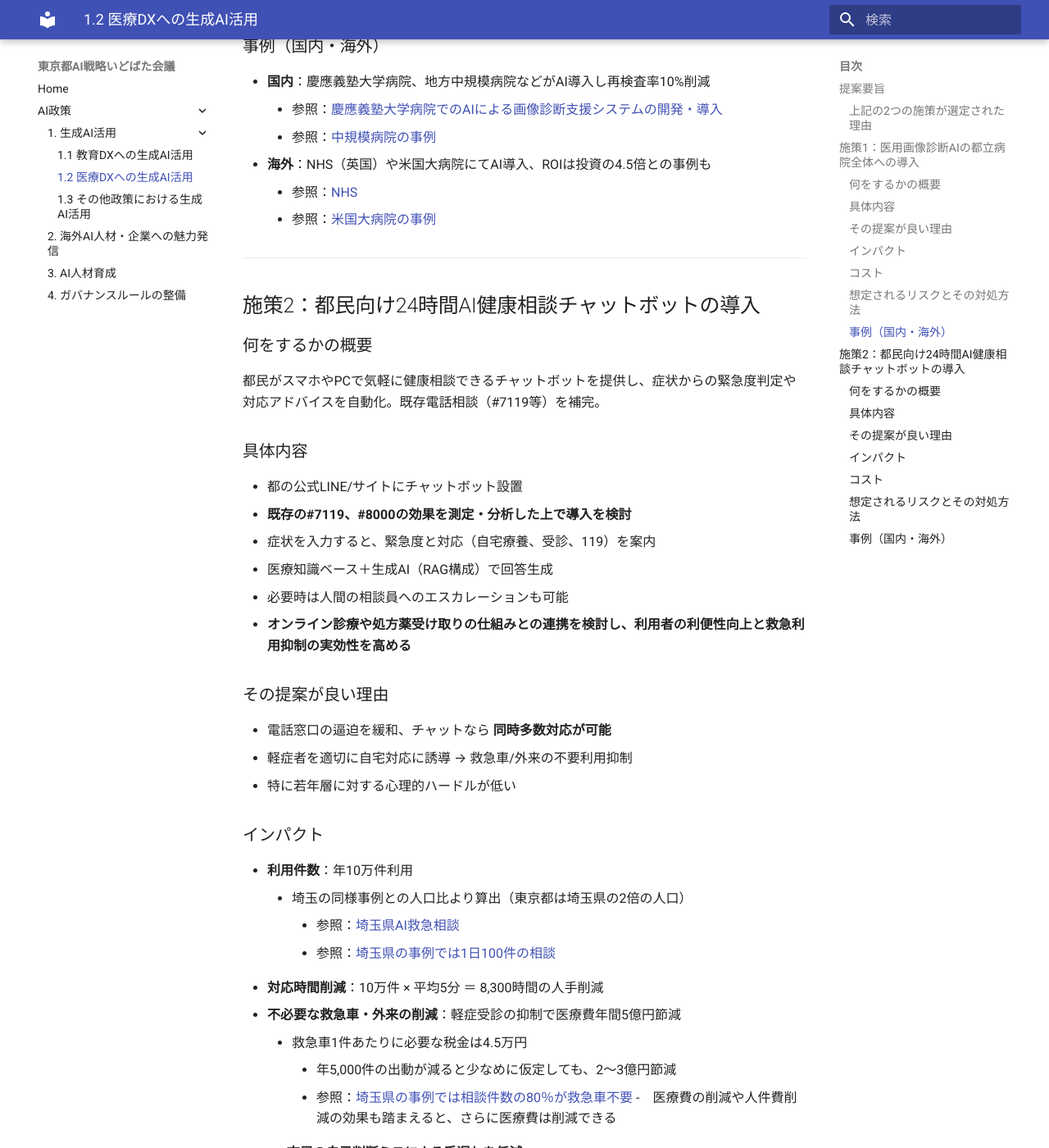
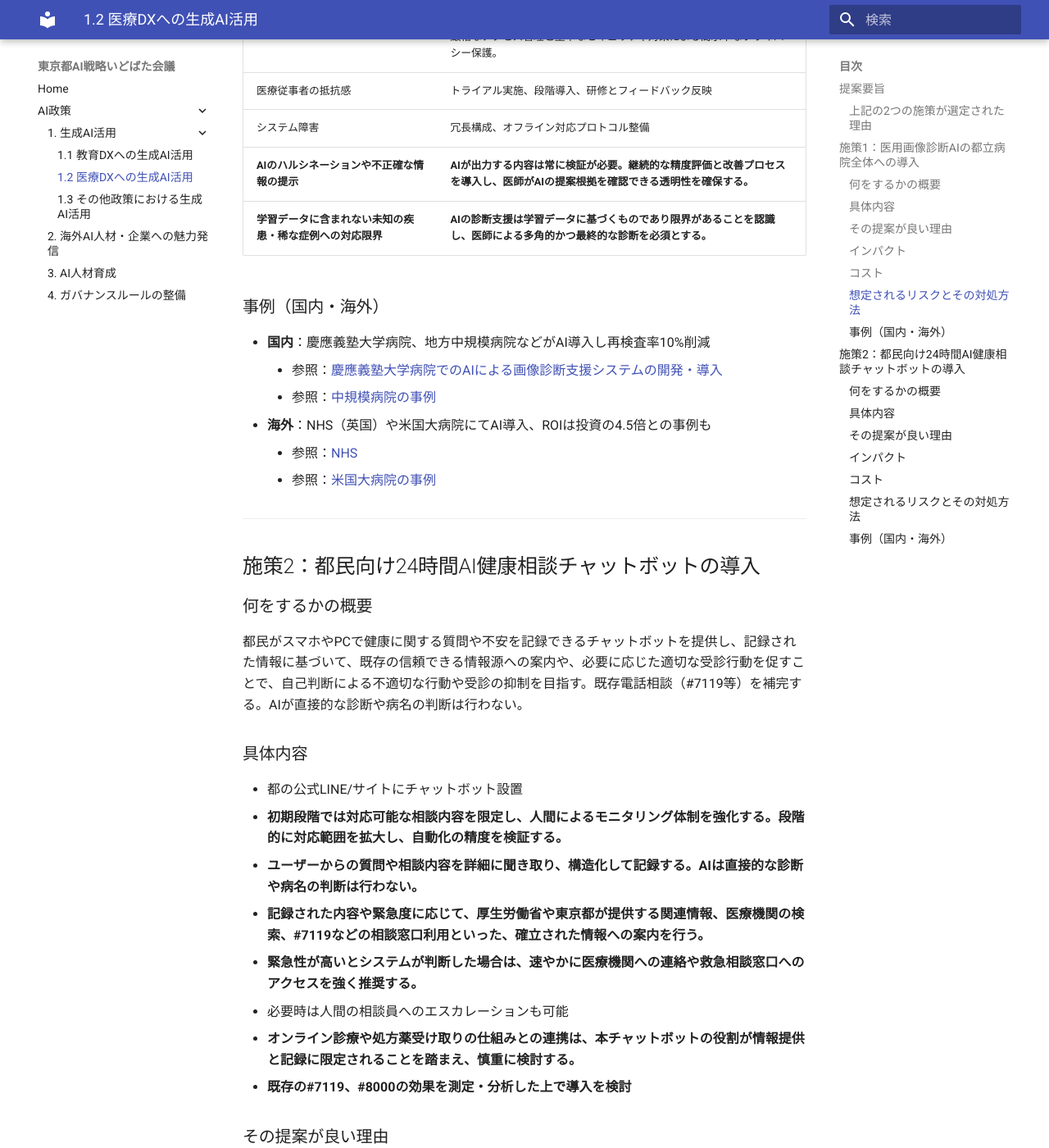
Before and after one commit to takahiroanno2024/2025_ai_idobatakaigi_output, an MkDocs documentation site: the page built from docs/1.2_医療DXへの生成AI活用.md, in a window 1280 px wide and 1400 px high, scrolled down 2791 px. Shown: the whole window at 82% size. Built offline with MkDocs 1.6.1 and Material for MkDocs 9.7.7, drawn with Linux system fonts in a browser that asks for light colours; some of the changed text lies outside the part shown.

Commit message:
高山さんの意見を反映し、施策1と2に段階的導入、AIの役割明確化とリスク対策を追記

```diff
--- a/docs/1.2_医療DXへの生成AI活用.md
+++ b/docs/1.2_医療DXへの生成AI活用.md
@@ -1,4 +1,5 @@
-# 医療DXのために重点的に投資すべきAI分野（v0.5）
+---
+# 医療DXのために重点的に投資すべきAI分野（v0.6）
 
 
 <div style="margin-bottom: 20px;">
@@ -8,13 +9,13 @@
 
 ## 提案要旨
 
-東京都における医療DX戦略の一環として、生成AI技術を活用した2つの施策を提案する。いずれも現行業務の効率化や都民の利便性向上に寄与するものであり、特に都立病院および都民を対象とするスケーラブルな導入が可能である。
+東京都における医療DX戦略の一環として、生成AI技術を活用した2つの施策を提案する。いずれも現行業務の効率化や都民の利便性向上に寄与するものであり、特に都立病院および都民を対象とするスケーラブルな導入が可能である。ただし、AIの判断・生成能力には限界とリスクがあり、慎重な導入と継続的な検証が不可欠である。
 
 1. **施策1：医用画像診断AIの都立病院全体への導入**
-   放射線診断医不足に対応し、AIによる画像診断支援を活用することで診断精度向上・医師負担軽減・早期治療を促進する。
+   放射線診断医不足に対応し、AIによる画像診断支援を活用することで診断精度向上・医師負担軽減・早期治療を促進する。AIはあくまで補助とし、医師の最終判断を徹底する。
 
 2. **施策2：都民向け24時間AI健康相談チャットボットの導入**
-   既存の電話相談窓口（#7119等）の負荷を軽減し、夜間・休日を含めた適切な医療行動を都民が取れるよう支援する。
+   都民が健康に関する質問や不安を記録し、それに基づき既存の信頼できる情報源への案内や適切な受診行動を促す。AIが直接的な診断や病名判断は行わない。既存の電話相談窓口（#7119等）の負荷軽減を目指す。
 
 いずれの施策も、年間数万時間規模の時間削減と、数億円単位の医療資源効率化・経済波及効果が期待される。
 
@@ -31,7 +32,7 @@
 
 ### 何をするかの概要
 
-都立病院に対し、X線・CT・MRIなどの医用画像をAIが解析・診断補助するシステムを導入。誤診リスクを低減し、放射線科医の業務を効率化。
+都立病院に対し、X線・CT・MRIなどの医用画像をAIが解析・診断補助するシステムを導入。誤診リスクを低減し、放射線科医の業務を効率化。AIはあくまで判断を補助するものであり、最終的な診断責任は医師が負う。
 
 ### 具体内容
 
@@ -39,6 +40,7 @@
 - 異常検出アラート、診断レポートのドラフト作成
 - 医師による最終確認を前提とした補助利用（医師法遵守）
 - 都立病院共通のクラウドプラットフォームで一元管理
+- **導入初期は限定的な範囲（例：特定診療科、一部病院）で実証実験を行い、有効性と安全性を検証した上で段階的に対象を拡大する。**
 
 ### その提案が良い理由
 
@@ -83,6 +85,8 @@
 | データ品質・プライバシー       | 匿名化・セキュリティ対策、クラウドは国内拠点利用<br>厳格なアクセス管理と堅牢なセキュリティ対策による高水準なプライバシー保護。 |
 | 医療従事者の抵抗感           | トライアル実施、段階導入、研修とフィードバック反映      |
 | システム障害                 | 冗長構成、オフライン対応プロトコル整備             |
+| **AIのハルシネーションや不正確な情報の提示** | **AIが出力する内容は常に検証が必要。継続的な精度評価と改善プロセスを導入し、医師がAIの提案根拠を確認できる透明性を確保する。** |
+| **学習データに含まれない未知の疾患・稀な症例への対応限界** | **AIの診断支援は学習データに基づくものであり限界があることを認識し、医師による多角的かつ最終的な診断を必須とする。** |
 
 ### 事例（国内・海外）
 
@@ -99,22 +103,25 @@
 
 ### 何をするかの概要
 
-都民がスマホやPCで気軽に健康相談できるチャットボットを提供し、症状からの緊急度判定や対応アドバイスを自動化。既存電話相談（#7119等）を補完。
+都民がスマホやPCで健康に関する質問や不安を記録できるチャットボットを提供し、記録された情報に基づいて、既存の信頼できる情報源への案内や、必要に応じた適切な受診行動を促すことで、自己判断による不適切な行動や受診の抑制を目指す。既存電話相談（#7119等）を補完する。AIが直接的な診断や病名の判断は行わない。
 
 ### 具体内容
 
 - 都の公式LINE/サイトにチャットボット設置
+- **初期段階では対応可能な相談内容を限定し、人間によるモニタリング体制を強化する。段階的に対応範囲を拡大し、自動化の精度を検証する。**
+- **ユーザーからの質問や相談内容を詳細に聞き取り、構造化して記録する。AIは直接的な診断や病名の判断は行わない。**
+- **記録された内容や緊急度に応じて、厚生労働省や東京都が提供する関連情報、医療機関の検索、#7119などの相談窓口利用といった、確立された情報への案内を行う。**
+- **緊急性が高いとシステムが判断した場合は、速やかに医療機関への連絡や救急相談窓口へのアクセスを強く推奨する。**
+- 必要時は人間の相談員へのエスカレーションも可能
+- **オンライン診療や処方薬受け取りの仕組みとの連携は、本チャットボットの役割が情報提供と記録に限定されることを踏まえ、慎重に検討する。**
 - **既存の#7119、#8000の効果を測定・分析した上で導入を検討**
-- 症状を入力すると、緊急度と対応（自宅療養、受診、119）を案内
-- 医療知識ベース＋生成AI（RAG構成）で回答生成
-- 必要時は人間の相談員へのエスカレーションも可能
-- **オンライン診療や処方薬受け取りの仕組みとの連携を検討し、利用者の利便性向上と救急利用抑制の実効性を高める**
 
 ### その提案が良い理由
 
 - 電話窓口の逼迫を緩和、チャットなら **同時多数対応が可能**
 - 軽症者を適切に自宅対応に誘導 → 救急車/外来の不要利用抑制
 - 特に若年層に対する心理的ハードルが低い
+- **AIが直接的な診断を行わないため、誤った自己判断による混乱や不適切な受診を抑制する。**
 
 ### インパクト
 
@@ -122,36 +129,37 @@
     - 埼玉の同様事例との人口比より算出（東京都は埼玉県の2倍の人口）
         - 参照：[埼玉県AI救急相談](https://www.pref.saitama.lg.jp/a0703/aikyukyu.html)
         - 参照：[埼玉県の事例では1日100件の相談](https://www.nec.com/en/global/insights/article/2021050002/index.html)
-- **対応時間削減**：10万件 × 平均5分 ＝ 8,300時間の人手削減
+- **対応時間削減**：10万件 × 平均5分 ＝ 8,300時間の人手削減（主に情報提供・案内の効率化による）
 - **不必要な救急車・外来の削減**：軽症受診の抑制で医療費年間5億円節減
     - 救急車1件あたりに必要な税金は4.5万円
         - 年5,000件の出動が減ると少なめに仮定しても、2〜3億円節減
         - 参照：[埼玉県の事例では相談件数の80％が救急車不要](https://www.nec.com/en/global/insights/article/2021050002/index.html)
     -　医療費の削減や人件費削減の効果も踏まえると、さらに医療費は削減できる
-- +α **市民の自己判断ミスによる手遅れを低減**
+- +α **市民の自己判断ミスによる手遅れを低減（適切な情報源への誘導による）**
 
 ### コスト
 
-- **初期費用**：2,000〜3,000万円（AI開発、UI構築、LINE連携等）
+- **初期費用**：2,000〜3,000万円（AI開発、UI構築、LINE連携等、ただしAIの判断機能は限定的）
     - 開発費は以下のように1,800万円ほど。データ整備や人件費などを含めても2,000万円〜3,000万円程度か
         - 参照：[埼玉県AI救急相談の開発業務委託は1,782万円](https://www.pref.saitama.lg.jp/kenpou/bn/H30_09/0921_t3039/item/9686/t3039_20180921i9686.pdf)
-- **年間運用費**：1,000〜2,000万円（クラウド費、データベース更新、検証費用等）
+- **年間運用費**：1,000〜2,000万円（クラウド費、データベース更新、検証費用、情報更新費用等）
 
 ### 想定されるリスクとその対処方法
 
 | リスク                      | 対処方法                                         |
 |---------------------------|--------------------------------------------------|
-| 誤案内（誤った医療判断）       | 医師監修のQA＋高リスク時は人間に自動転送             |
+| **AIによる不適切な情報提供や診断と誤解されるリスク** | **AIは診断や病名判断を行わないことを明示。記録と信頼できる情報源への案内に徹し、医師監修の適切な情報提供ロジックを維持。高リスク時は人間へ転送。** |
 | プライバシーリスク            | 匿名相談＋SSL暗号化＋情報保存期間の明確化<br>厳格なアクセス管理と堅牢なセキュリティ対策 |
 | 緊急時対応遅れ              | 高リスク文言入力時は即119案内、ショートカット実装        |
 | サービス過負荷              | スケーラブル構成、アクセス集中時の簡易モード提供          |
 | 信頼性の担保                | 都公式発信、監修体制の開示、FAQの改善プロセスを公開        |
+| **AIのハルシネーションや不正確な情報の提示** | **AIの回答は確立された情報源に限定。自由生成は避け、継続的な検証と専門家による監修を行う。** |
 
 ### 事例（国内・海外）
 
-- **国内**：埼玉県AI救急相談、神戸市LINE健康相談チャット、三田市24h自動応答
+- **国内**：埼玉県AI救急相談、神戸市LINE健康相談チャット、三田市24h自動応答（これらの事例も、AIの役割や機能範囲について本提案との比較検証が必要）
     - 参照：[埼玉県AI救急相談](https://www.pref.saitama.lg.jp/a0703/aikyukyu.html)
-- **海外**：NHS 111（UK）、Babylon（US/UK）、K Health（IL）など
+- **海外**：NHS 111（UK）、Babylon（US/UK）、K Health（IL）など（これらの事例も、AIの役割や機能範囲について本提案との比較検証が必要）
     - 参照：[NHSの事例](https://transform.england.nhs.uk/key-tools-and-info/digital-playbooks/workforce-digital-playbook/using-an-ai-chatbot-to-streamline-mental-health-referrals/)
 
 ---
```
